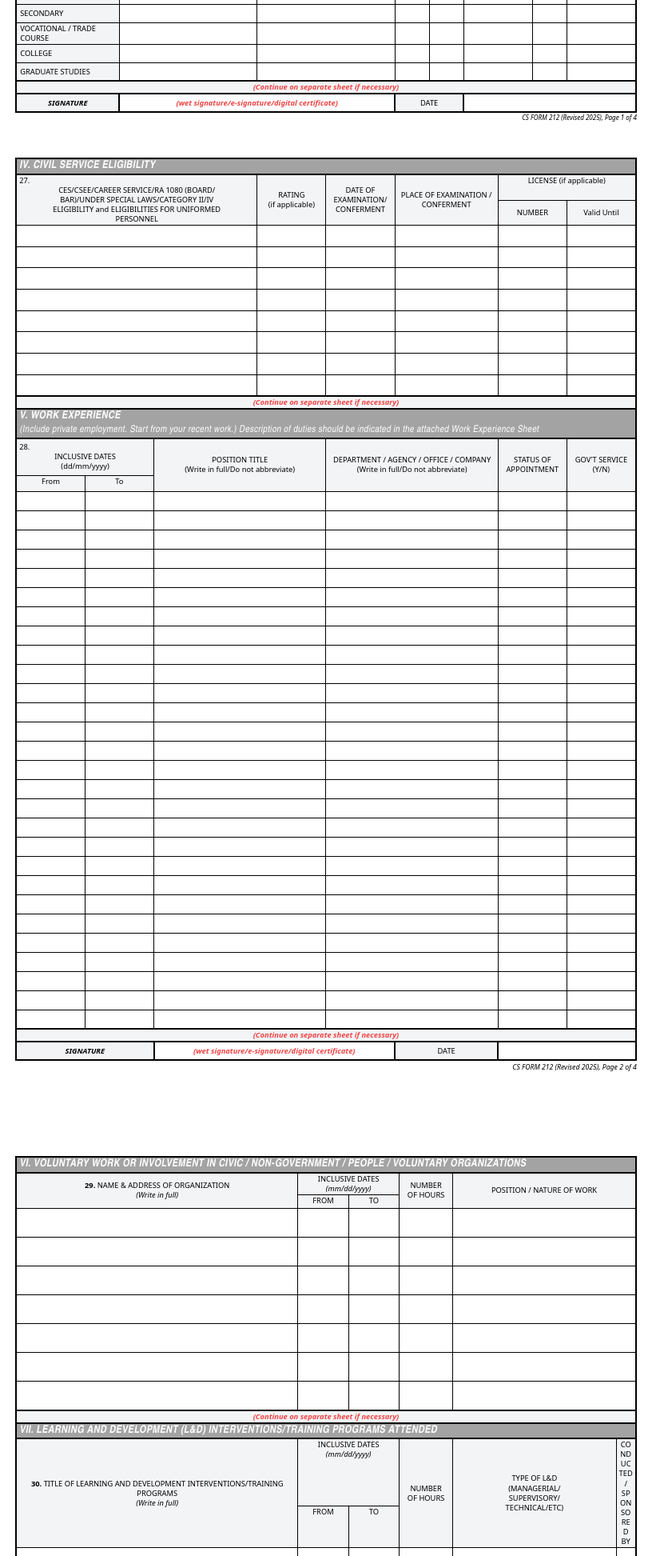
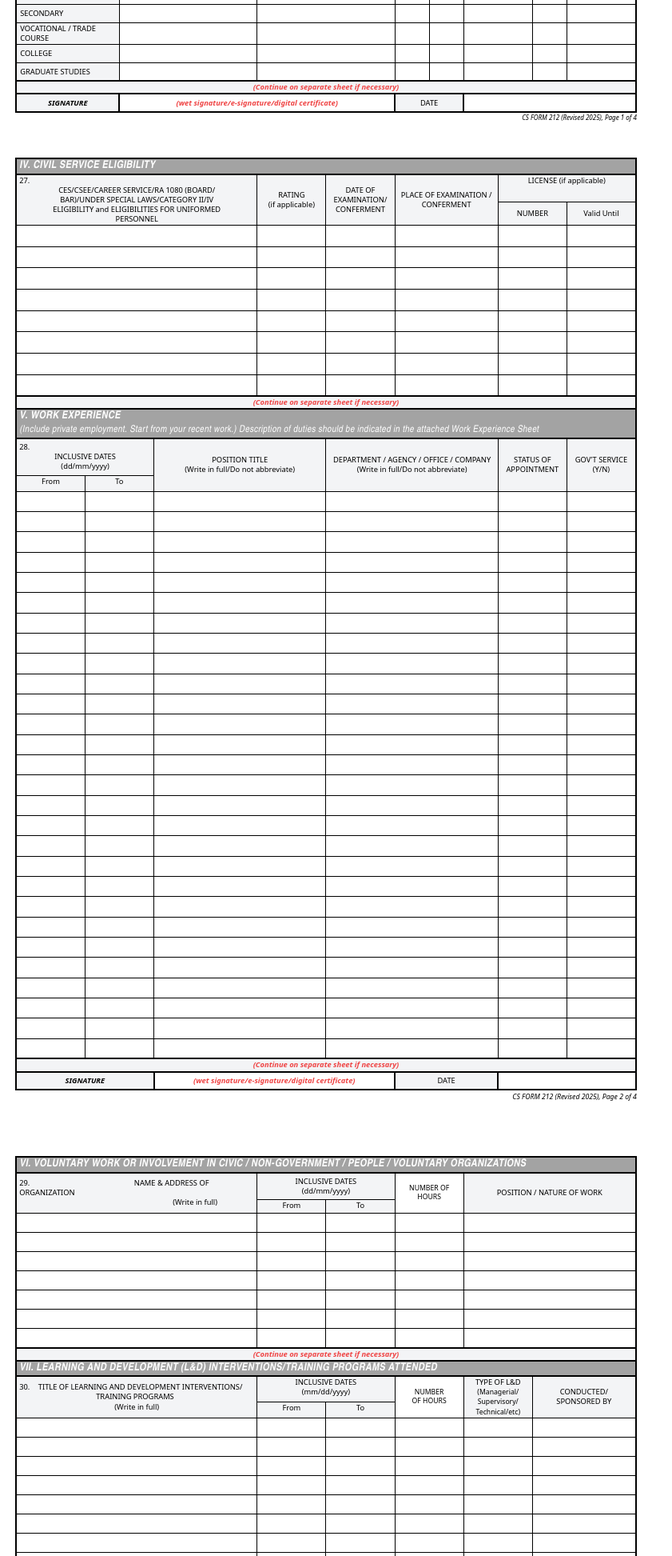
Before and after one commit to SHIROxcx/darfo5-hrms, a Laravel app: template resources/views/pds/pdf.blade.php in a window 1280 px wide. Shown: the part 1070-3015 px from the top of the page at 80% size, without its empty margins (0-841 px from the left). Run offline with Laravel 12, Linux system fonts and the light colour scheme; the template is opened without the code that fills it: most values are stand-ins (such as "Sample title", 1, 10 or a date in 2020); parts of the project's set-up code (start-up, migrations or seed data) failed here and were passed over; some libraries are stand-ins or nearby versions.

Commit message:
updated the pds page

```diff
--- a/resources/views/pds/pdf.blade.php
+++ b/resources/views/pds/pdf.blade.php
@@ -428,7 +428,7 @@
         </colgroup> -->
 
         <tr><td colspan="18" class="{{ $sectionHeader }}">IV. CIVIL SERVICE ELIGIBILITY</td></tr>
-        <tr style="height:18pt;">
+        <tr style="height:20pt;">
             <td colspan="7" rowspan="2" class="{{ $lbl }} align-middle uppercase">
                 <span>27.</span> <p class="text-center">CES/CSEE/CAREER SERVICE/RA 1080 (BOARD/<br>BAR)/UNDER SPECIAL LAWS/CATEGORY II/IV<br>ELIGIBILITY <span class="normal-case">and</span>
                 ELIGIBILITIES FOR UNIFORMED<br> PERSONNEL</p>
@@ -478,7 +478,7 @@
         @php $workExp = $pds['work_experience'] ?? []; @endphp
         @for($i = 0; $i < 28; $i++)
         @php $we = $workExp[$i] ?? null; @endphp
-        <tr style="height:18pt;">
+        <tr style="height:19pt;">
             <td colspan="2" class="{{ $val }} text-center text-[6.5pt]">{{ pDate($we?->date_from) }}</td>
             <td colspan="2" class="{{ $val }} text-center text-[6.5pt]">@if($we?->is_present)<em>Present</em>@else{{ pDate($we?->date_to) }}@endif</td>
             <td colspan="5" class="{{ $val }} text-[6.5pt] px-1">{{ $we?->position_title ?? '' }}</td>
@@ -521,79 +521,99 @@
 {{-- ══════════════════════════════════════════════════ --}}
 <div class="page">
     <table class="border-2 border-black">
-<colgroup>
+    <!-- <colgroup>
         <col style="width:3.5%"><col style="width:26%"><col style="width:3%"><col style="width:17.5%">
         <col style="width:9%"><col style="width:9%"><col style="width:9.5%">
         <col style="width:3%"><col style="width:4%"><col style="width:22%"><col style="width:3.5%">
-</colgroup>
+    </colgroup> -->
 
-<tr><td colspan="11" class="{{ $sectionHeader }}">VI. VOLUNTARY WORK OR INVOLVEMENT IN CIVIC / NON-GOVERNMENT / PEOPLE / VOLUNTARY ORGANIZATIONS</td></tr>
-<tr style="height:15pt;" class="text-center">
-    <td colspan="4" rowspan="2" class="{{ $lbl }} align-middle text-[6pt]"><strong>29.</strong> NAME &amp; ADDRESS OF ORGANIZATION<br><em class="normal-case">(Write in full)</em></td>
-    <td colspan="2" class="{{ $lbl }} text-[6pt]">INCLUSIVE DATES<br><em class="normal-case">(mm/dd/yyyy)</em></td>
-    <td rowspan="2" class="{{ $lbl }} align-middle text-[5.5pt]">NUMBER<br>OF HOURS</td>
-    <td colspan="4" rowspan="2" class="{{ $lbl }} align-middle text-[6pt]">POSITION / NATURE OF WORK</td>
+    <tr><td colspan="18" class="{{ $sectionHeader }}">VI. VOLUNTARY WORK OR INVOLVEMENT IN CIVIC / NON-GOVERNMENT / PEOPLE / VOLUNTARY ORGANIZATIONS</td></tr>
+    <tr style="height:16;">
+        <td colspan="7" rowspan="2" class="{{ $lbl }} align-middle text-[7pt]"><span>29.</span> <p class="inline pl-32">NAME &amp; ADDRESS OF ORGANIZATION<br><span class="normal-case pl-48">(Write in full)</span></p></td>
+        <td colspan="4" class="{{ $lbl }} text-[7pt] text-center py-1">INCLUSIVE DATES<br><span class="normal-case">(dd/mm/yyyy)</span></td>
+        <td colspan="2" rowspan="2" class=" align-middle text-[6.5pt] text-center">NUMBER OF<br> HOURS</td>
+        <td colspan="5" rowspan="2" class="{{ $lbl }} align-middle text-[6pt] text-center">POSITION / NATURE OF WORK</td>
     </tr>
-<tr style="height:13pt;" class="text-center"><td class="{{ $lbl }} text-[6pt]">From</td><td class="{{ $lbl }} text-[6pt]">To</td></tr>
+    <tr style="height:13pt;" class="text-center">
+        <td colspan="2" class="{{ $lbl }} text-[6pt]  normal-case">From</td>
+        <td colspan="2" class="{{ $lbl }} text-[6pt]  normal-case">To</td>
+    </tr>
     @php $volWork = $pds['voluntary_work'] ?? []; @endphp
     @for($i=0;$i<7;$i++)
     @php $vw=$volWork[$i]??null; @endphp
-<tr style="height:27pt;">
-    <td colspan="4" class="{{ $val }} text-[6.5pt] px-1">@if($vw){{ ($vw->organization_name??'').(($vw->organization_address)?(', '.$vw->organization_address):'') }}@endif</td>
-    <td class="{{ $val }} text-center text-[6.5pt]">{{ pDate($vw?->date_from) }}</td>
-    <td class="{{ $val }} text-center text-[6.5pt]">{{ pDate($vw?->date_to) }}</td>
-    <td class="{{ $val }} text-center text-[6.5pt]">{{ $vw?->number_of_hours??'' }}</td>
-    <td colspan="4" class="{{ $val }} text-[6.5pt] px-1">{{ $vw?->position??'' }}</td>
+    <tr style="height:18pt;">
+        <td colspan="7" class="{{ $val }} text-[7pt] px-1">@if($vw){{ ($vw->organization_name??'').(($vw->organization_address)?(', '.$vw->organization_address):'') }}@endif</td>
+        <td colspan="2" class="{{ $val }} text-center text-[7pt]">{{ pDate($vw?->date_from) }}</td>
+        <td colspan="2" class="{{ $val }} text-center text-[7pt]">{{ pDate($vw?->date_to) }}</td>
+        <td colspan="2" class="{{ $val }} text-center text-[7pt]">{{ $vw?->number_of_hours??'' }}</td>
+        <td colspan="5" class="{{ $val }} text-[7pt] px-1">{{ $vw?->position??'' }}</td>
     </tr>
     @endfor
-<tr><td colspan="11" class="{{ $note }}">(Continue on separate sheet if necessary)</td></tr>
+    <tr><td colspan="18" class="{{ $note }}">(Continue on separate sheet if necessary)</td></tr>
 
-<tr><td colspan="11" class="{{ $sectionHeader }}">VII. LEARNING AND DEVELOPMENT (L&amp;D) INTERVENTIONS/TRAINING PROGRAMS ATTENDED</td></tr>
-<tr style="height:18pt;" class="text-center">
-    <td colspan="4" rowspan="2" class="{{ $lbl }} align-middle text-[5.5pt]"><strong>30.</strong> TITLE OF LEARNING AND DEVELOPMENT INTERVENTIONS/TRAINING PROGRAMS<br><em class="normal-case">(Write in full)</em></td>
-    <td colspan="2" class="{{ $lbl }} text-[5.5pt]">INCLUSIVE DATES<br><em class="normal-case">(mm/dd/yyyy)</em></td>
-    <td rowspan="2" class="{{ $lbl }} align-middle text-[5.5pt]">NUMBER<br>OF HOURS</td>
-    <td colspan="3" rowspan="2" class="{{ $lbl }} align-middle text-[5.5pt]">Type of L&amp;D<br>(Managerial/<br>Supervisory/<br>Technical/etc)</td>
-    <td rowspan="2" class="{{ $lbl }} align-middle text-[5.5pt]">CONDUCTED/<br>SPONSORED BY</td>
+    <tr><td colspan="18" class="{{ $sectionHeader }}">VII. LEARNING AND DEVELOPMENT (L&amp;D) INTERVENTIONS/TRAINING PROGRAMS ATTENDED</td></tr>
+    <tr style="height:18pt;">
+        <td colspan="7" rowspan="2" class="{{ $lbl }} align-middle text-[5.5pt]"><span>30.</span> <p class="text-center inline pl-2">TITLE OF LEARNING AND DEVELOPMENT INTERVENTIONS/<br><span class="pl-24">TRAINING PROGRAMS<br></span></p><p class="normal-case text-center">(Write in full)</p></td>
+        <td colspan="4" class="{{ $lbl }} text-[5.5pt] text-center">INCLUSIVE DATES<br><span class="normal-case">(mm/dd/yyyy)</span></td>
+        <td colspan="2" rowspan="2" class=" align-middle text-[6.5pt] text-center">NUMBER<br>OF HOURS</td>
+        <td colspan="2" rowspan="2" class="{{ $lbl }} align-middle text-[5.5pt] text-center">Type of L&amp;D<br><span class="normal-case text-[6.5pt]">(Managerial/<br>Supervisory/<br>Technical/etc)</span></td>
+        <td colspan="3" rowspan="2" class="{{ $lbl }} align-middle text-[5.5pt] text-center">CONDUCTED/<br>SPONSORED BY</td>
     </tr>
-<tr style="height:13pt;" class="text-center"><td class="{{ $lbl }} text-[5.5pt]">From</td><td class="{{ $lbl }} text-[5.5pt]">To</td></tr>
+    <tr style="height:13pt;" class="text-center">
+        <td colspan="2" class="{{ $lbl }} text-[5.5pt] normal-case">From</td>
+        <td colspan="2" class="{{ $lbl }} text-[5.5pt] normal-case">To</td>
+    </tr>
     @php $trainings=$pds['trainings']??[]; @endphp
     @for($i=0;$i<21;$i++)
     @php $tr=$trainings[$i]??null; @endphp
-<tr style="height:24pt;">
-    <td colspan="4" class="{{ $val }} text-[6.5pt] px-1">{{ $tr?->title??'' }}</td>
-    <td class="{{ $val }} text-center text-[6.5pt]">{{ pDate($tr?->date_from) }}</td>
-    <td class="{{ $val }} text-center text-[6.5pt]">{{ pDate($tr?->date_to) }}</td>
-    <td class="{{ $val }} text-center text-[6.5pt]">{{ $tr?->number_of_hours??'' }}</td>
-    <td colspan="3" class="{{ $val }} text-center text-[6.5pt]">{{ $tr?->type_of_ld??'' }}</td>
-    <td class="{{ $val }} text-[6.5pt] px-1">{{ $tr?->conducted_by??'' }}</td>
+    <tr style="height:18pt;">
+        <td colspan="7" class="{{ $val }} text-[6.5pt] px-1">{{ $tr?->title??'' }}</td>
+        <td colspan="2" class="{{ $val }} text-center text-[6.5pt]">{{ pDate($tr?->date_from) }}</td>
+        <td colspan="2" class="{{ $val }} text-center text-[6.5pt]">{{ pDate($tr?->date_to) }}</td>
+        <td colspan="2" class="{{ $val }} text-center text-[6.5pt]">{{ $tr?->number_of_hours??'' }}</td>
+        <td colspan="2" class="{{ $val }} text-center text-[6.5pt]">{{ $tr?->type_of_ld??'' }}</td>
+        <td colspan="3" class="{{ $val }} text-[6.5pt] px-1">{{ $tr?->conducted_by??'' }}</td>
     </tr>
     @endfor
-<tr><td colspan="11" class="{{ $note }}">(Continue on separate sheet if necessary)</td></tr>
+    <tr><td colspan="18" class="{{ $note }}">(Continue on separate sheet if necessary)</td></tr>
 
-<tr><td colspan="11" class="{{ $sectionHeader }}">VIII. OTHER INFORMATION</td></tr>
+    <tr><td colspan="18" class="{{ $sectionHeader }}">VIII. OTHER INFORMATION</td></tr>
     <tr style="height:33pt;" class="text-center">
-    <td colspan="2" class="{{ $lbl }} align-middle text-[6pt]"><strong>31.</strong> SPECIAL SKILLS and HOBBIES</td>
-    <td colspan="5" class="{{ $lbl }} align-middle text-[6pt]"><strong>32.</strong> NON-ACADEMIC DISTINCTIONS / RECOGNITION<br><em class="normal-case">(Write in full)</em></td>
-    <td colspan="4" class="{{ $lbl }} align-middle text-[6pt]"><strong>33.</strong> MEMBERSHIP IN ASSOCIATION/ORGANIZATION<br><em class="normal-case">(Write in full)</em></td>
+        <td colspan="4" class="{{ $lbl }} align-middle text-[6pt]">31. SPECIAL SKILLS and HOBBIES</td>
+        <td colspan="10" class="{{ $lbl }} align-middle text-[6pt]">32. NON-ACADEMIC DISTINCTIONS / RECOGNITION<br><em class="normal-case">(Write in full)</em></td>
+        <td colspan="4" class="{{ $lbl }} align-middle text-[6pt]">33. MEMBERSHIP IN ASSOCIATION/ORGANIZATION<br><em class="normal-case">(Write in full)</em></td>
     </tr>
     @php $oi=$pds['other_info']??null; $skills=$oi?->special_skills??[]; $distinctions=$oi?->non_academic_distinctions??[]; $memberships=$oi?->organization_memberships??[]; @endphp
     @for($i=0;$i<7;$i++)
-<tr style="height:24pt;">
-    <td colspan="2" class="{{ $val }} text-[6.5pt] px-1">{{ $skills[$i]??'' }}</td>
-    <td colspan="5" class="{{ $val }} text-[6.5pt] px-1">{{ $distinctions[$i]??'' }}</td>
+    <tr style="height:18pt;">
+        <td colspan="4" class="{{ $val }} text-[6.5pt] px-1">{{ $skills[$i]??'' }}</td>
+        <td colspan="10" class="{{ $val }} text-[6.5pt] px-1">{{ $distinctions[$i]??'' }}</td>
         <td colspan="4" class="{{ $val }} text-[6.5pt] px-1">{{ $memberships[$i]??'' }}</td>
     </tr>
     @endfor
-<tr><td colspan="11" class="{{ $note }}">(Continue on separate sheet if necessary)</td></tr>
+    <tr><td colspan="18" class="{{ $note }}">(Continue on separate sheet if necessary)</td></tr>
 
-<tr style="height:28pt;">
-    <td colspan="2" class="{{ $lbl }} text-center border-2 border-black align-middle">SIGNATURE</td>
-    <td colspan="5" class="{{ $sig }}"><em>(wet signature/e-signature/digital certificate)</em>
-        @if(!empty($govId?->signature))<br><img src="{{ storage_path('app/public/' . $govId->signature) }}" class="max-h-9 max-w-full mx-auto">@endif
+    {{-- Page 3 Signature --}}
+            <tr style="height:17pt;">
+                {{-- Signature Label (3 cols) --}}
+                <td colspan="4" class="{{ $lbl }} text-center border-2 border-black align-middle font-bold italic text-md">SIGNATURE</td>
+
+                {{-- Signature Value (8 cols to reach 11) --}}
+                <td colspan="7" class="{{ $sig }} text-center align-middle">
+                    @if(empty($govId?->signature))
+                        <span class="text-red-500 italic text-[7pt]">(wet signature/e-signature/digital certificate)</span>
+                    @else
+                        <img src="{{ storage_path('app/public/' . $govId->signature) }}" class="max-h-8 max-w-full mx-auto block">
+                    @endif
                 </td>
-    <td colspan="2" class="{{ $lbl }} text-center border-2 border-black align-middle">DATE</td>
-    <td colspan="2" class="border-2 border-black align-middle px-1">{{ $govId?->date_accomplished??'' }}</td>
+
+                {{-- Date Label (3 cols to reach 14) --}}
+                <td colspan="3" class="{{ $lbl }} text-center border-2 border-black align-middle">DATE</td>
+
+                {{-- Date Value (4 cols to reach 18) --}}
+                <td colspan="4" class="border-2 border-black align-middle px-2 text-center font-bold">
+                    {{ $govId?->date_accomplished ?? '' }}
+                </td>
             </tr>
     </table>
     <p class="text-right italic text-[6.5pt] mt-0.5">CS FORM 212 (Revised 2025), Page 3 of 4</p>
```
Lines whose indentation alone changed are shown as unchanged.
